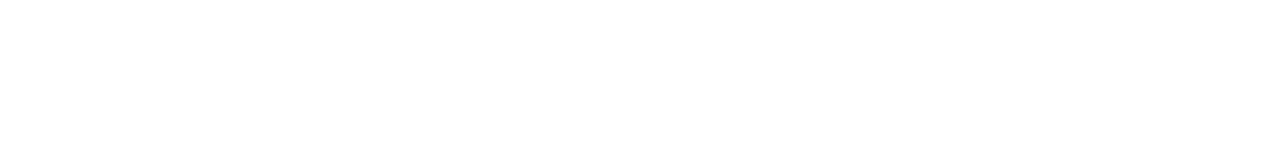
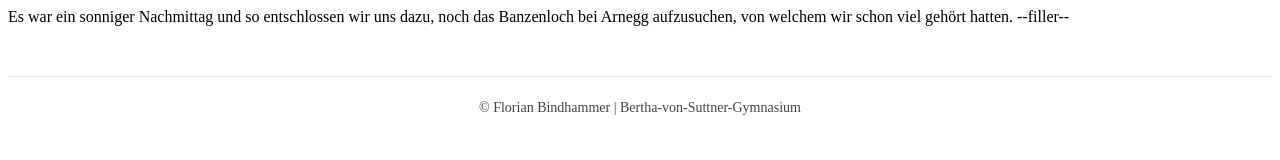
Before and after one commit to JackMcKracon/Cave-Monitor-Website, a plain HTML site: page FLL Website/html/Bericht1.html in a window 1280 px wide. Drawn offline with Linux system fonts and the light colour scheme.

Commit message:
footnote upt

```diff
--- a/FLL Website/html/Bericht1.html
+++ b/FLL Website/html/Bericht1.html
@@ -3,9 +3,14 @@
 <head>
     <meta charset="UTF-8">
     <meta name="viewport" content="width=device-width, initial-scale=1.0">
-    <title>Document</title>
+    <title>Banzenloch 1</title>
+    <link rel="stylesheet" href="../css/foot.css">
 </head>
 <body>
-
+    Es war ein sonniger Nachmittag und so entschlossen wir uns dazu, noch das Banzenloch bei Arnegg aufzusuchen, von welchem wir schon viel gehört hatten.
+    --filler--
+    <footer class="site-footer">
+    <p>© Florian Bindhammer | Bertha-von-Suttner-Gymnasium</p>
+    </footer>
 </body>
 </html>
```
Also changed, not shown: FLL Website/html/Bericht2.html (+4 -1 lines), FLL Website/html/Expertenmeinungen.html (+4 -0 lines), FLL Website/html/Live Werte.html (+4 -0 lines), FLL Website/html/Unser Projekt.html (+4 -0 lines), FLL Website/html/Unsere Sponsoren.html (+4 -0 lines).
